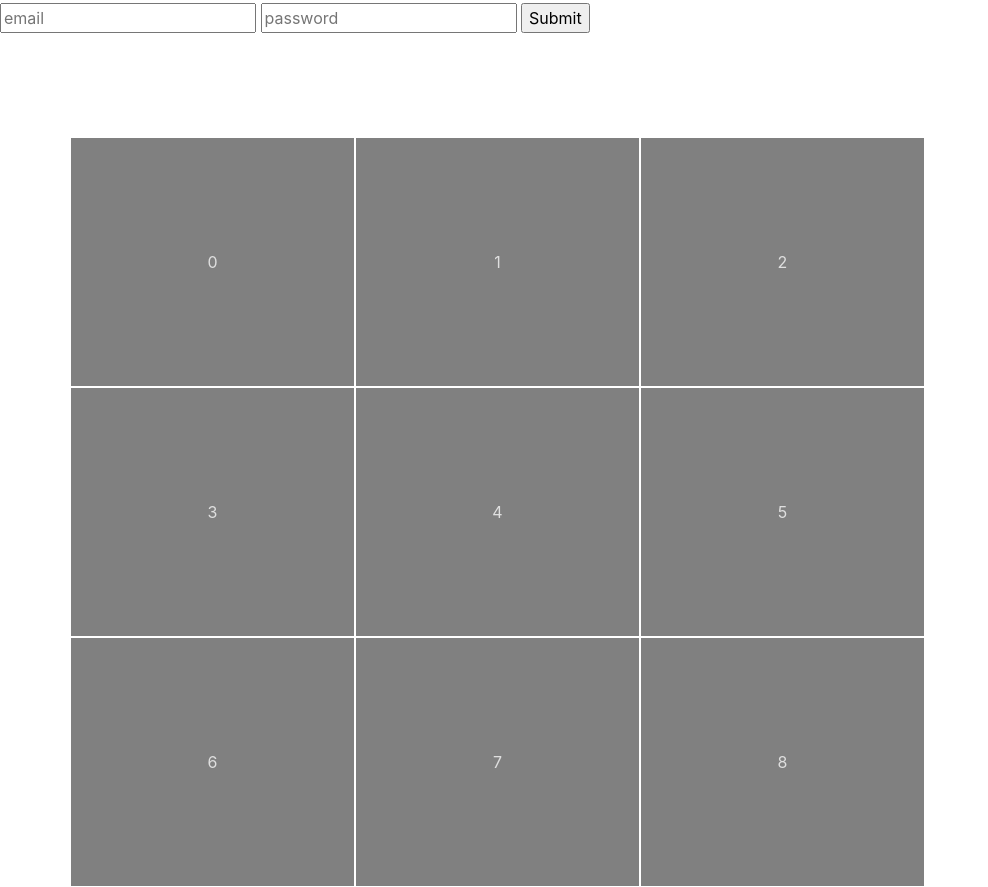
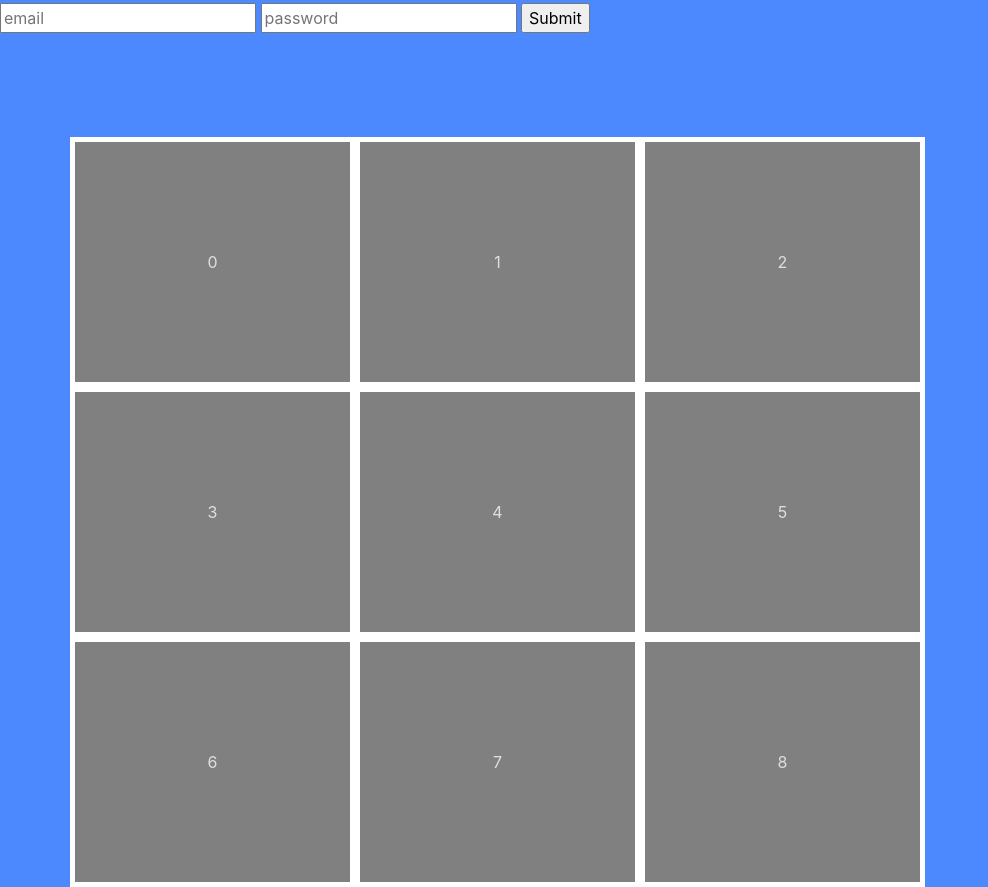
Before and after one commit to ecmisra/tictactoe-client, a website built with webpack: page index.html in a window 1280 px wide. Shown: the part 251-1138 px from the top of the page, without its empty margins (0-988 px from the left). Built offline with nearby package versions, Linux system fonts and the light colour scheme.

Commit message:
Minor updates; styling adjustments

```diff
--- a/assets/scripts/auth/ui.js
+++ b/assets/scripts/auth/ui.js
@@ -24,6 +24,7 @@ const signInSuccess = function (signInResponse) {
   $('#sign-out').removeClass('hidden')
   $('#sign-up').addClass('hidden')
   $('#sign-in').addClass('hidden')
+  // console.log(store.user)
 }
 
 const signInFailure = function (signInFailureResponse) {
--- a/assets/styles/index.scss
+++ b/assets/styles/index.scss
@@ -3,9 +3,7 @@ $background-color: #919ade;
 $font-color: #dfdfdf;
 $white: #fff;
 $grey: rgb(128, 128, 128);
-$teal: rgb(0, 156, 161);
 $black: #000;
-
 
 h1 {
   color: maroon;
@@ -17,7 +15,7 @@ h1 {
 
 .box {
   align-items: center;
-  border: 1px solid $white;
+  border: 5px solid $white;
   color: $font-color;
   display: flex;
   height: 250px;
@@ -28,10 +26,11 @@ h1 {
   background-color: grey;
 }
 
-.teal {
-  background-color: $teal;
-}
 
 .hidden {
   visibility: hidden;
 }
+
+body {
+  background-color: #4C89FF
+}
--- a/index.html
+++ b/index.html
@@ -40,30 +40,31 @@
       </form>
 
       <button id="sign-out" class="hidden">Sign Out</button>
+
+
           </fieldset>
         </form>
       <div class="container">
-
         <div class="row">
-          <div class="col-lg-3 col-md-3 col-sm-4 col-4 box grey">0</div>
-          <div class="col-lg-3 col-md-3 col-sm-4 col-4 box grey">1</div>
-          <div class="col-lg-3 col-md-3 col-sm-4 col-4 box grey">2</div>
+          <div class="col-lg-3 col-md-3 col-sm-4 col-4 box grey" data-cell-index='0'>0</div>
+          <div class="col-lg-3 col-md-3 col-sm-4 col-4 box grey" data-cell-index='1'>1</div>
+          <div class="col-lg-3 col-md-3 col-sm-4 col-4 box grey" data-cell-index='2'>2</div>
         </div>
 
 
 
         <div class="row">
-          <div class="col-lg-3 col-md-3 col-sm-4 col-4 box grey">3</div>
-          <div class="col-lg-3 col-md-3 col-sm-4 col-4 box grey">4</div>
-          <div class="col-lg-3 col-md-3 col-sm-4 col-4 box grey">5</div>
+          <div class="col-lg-3 col-md-3 col-sm-4 col-4 box grey" data-cell-index='3'>3</div>
+          <div class="col-lg-3 col-md-3 col-sm-4 col-4 box grey" data-cell-index='4'>4</div>
+          <div class="col-lg-3 col-md-3 col-sm-4 col-4 box grey" data-cell-index='5'>5</div>
         </div>
 
 
 
         <div class="row">
-          <div class="col-lg-3 col-md-3 col-sm-4 col-4 box grey">6</div>
-          <div class="col-lg-3 col-md-3 col-sm-4 col-4 box grey">7</div>
-          <div class="col-lg-3 col-md-3 col-sm-4 col-4 box grey">8</div>
+          <div class="col-lg-3 col-md-3 col-sm-4 col-4 box grey" data-cell-index='6'>6</div>
+          <div class="col-lg-3 col-md-3 col-sm-4 col-4 box grey" data-cell-index='7'>7</div>
+          <div class="col-lg-3 col-md-3 col-sm-4 col-4 box grey" data-cell-index='8'>8</div>
         </div>
 
 
```
